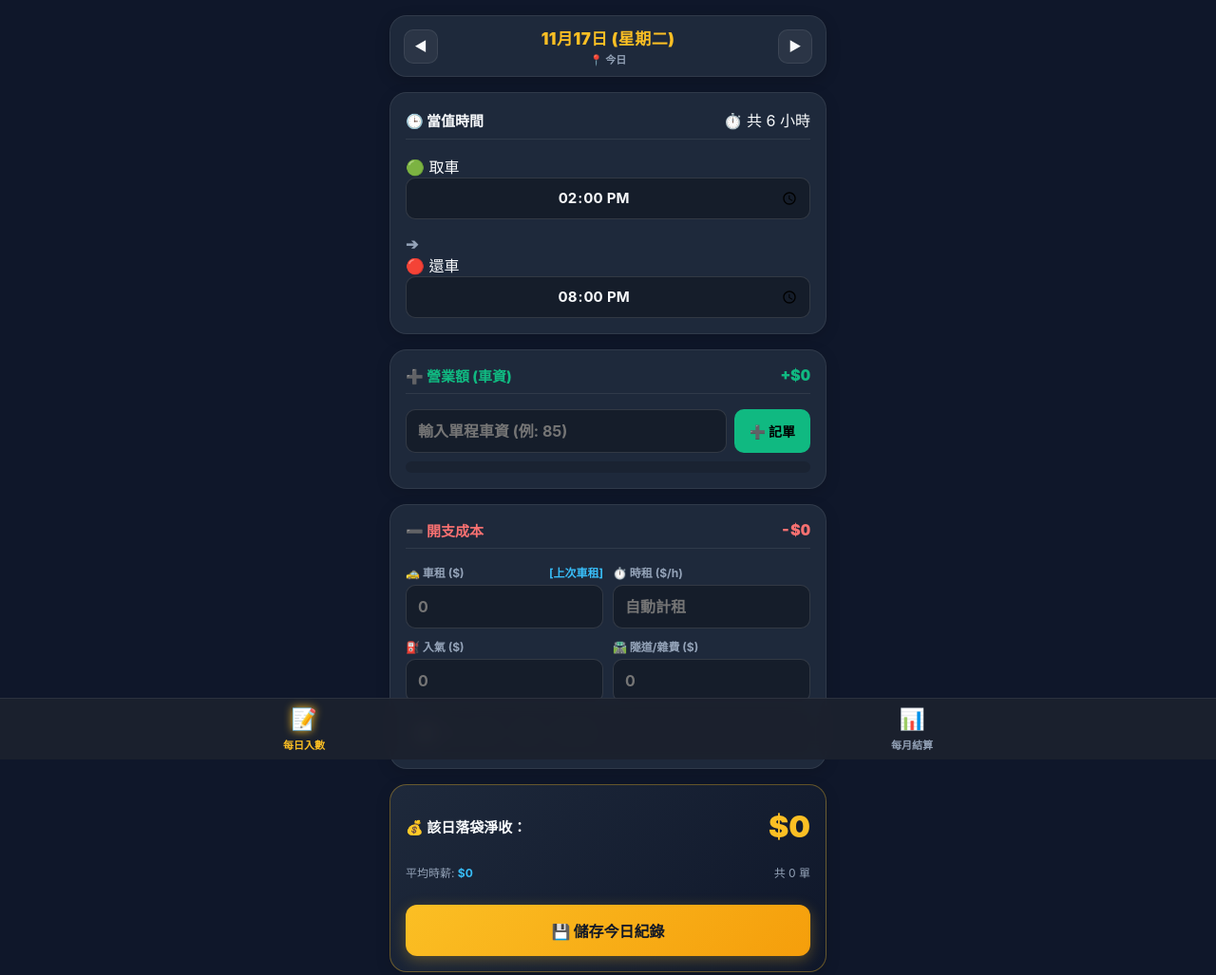
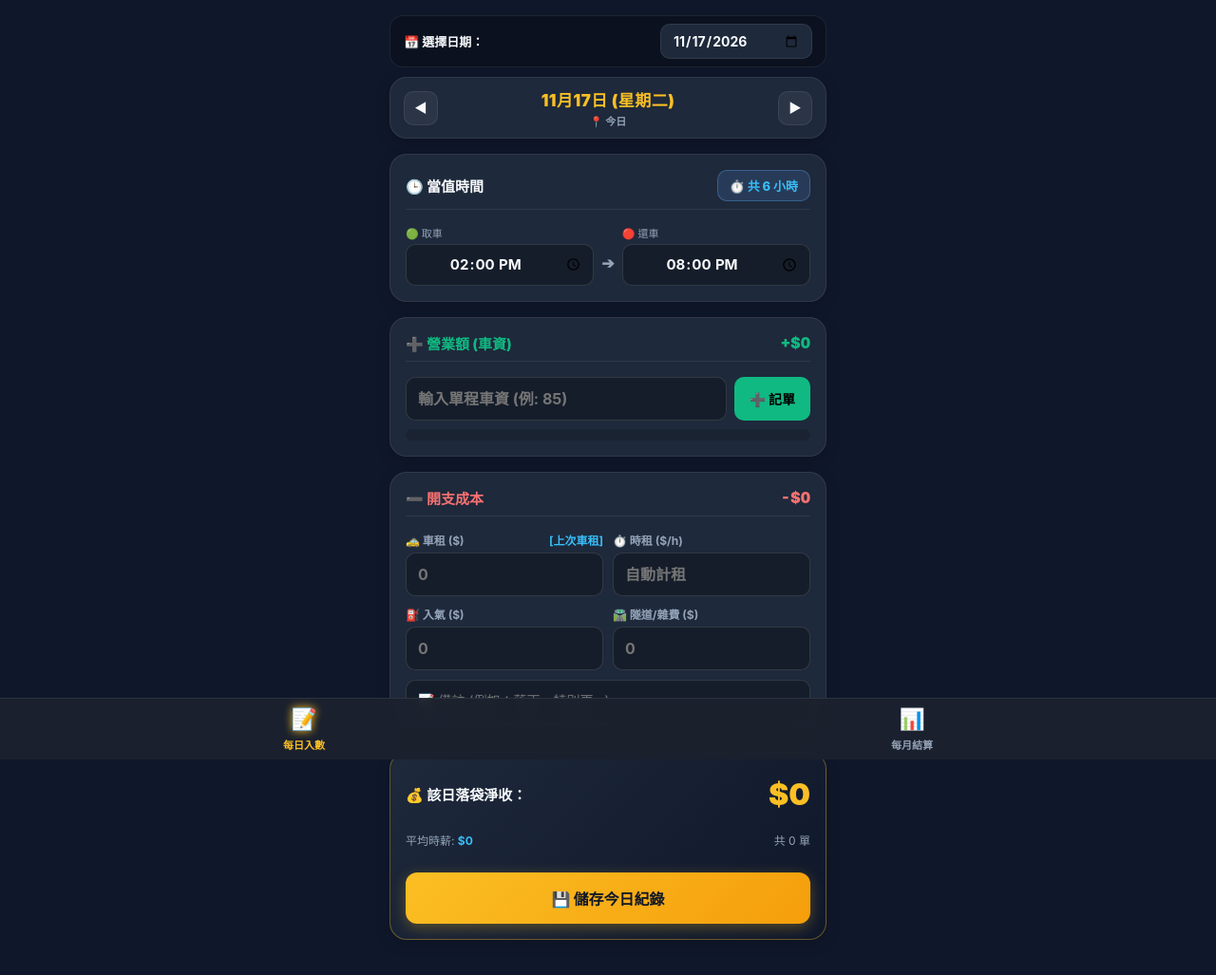
Before and after one commit to ahka0208-creator/Taxidriver, a plain HTML site: page index.html in a window 1280 px wide. Shown: the whole page at 95% size. Drawn offline with Linux system fonts and the light colour scheme.

Commit message:
Update index.html

```diff
--- a/index.html
+++ b/index.html
@@ -57,6 +57,33 @@
         }
 
         /* ================= 每日專屬導航 ================= */
+        .quick-jump-row {
+            display: flex;
+            justify-content: space-between;
+            align-items: center;
+            background: rgba(0, 0, 0, 0.25);
+            padding: 8px 14px;
+            border-radius: 14px;
+            border: 1px solid var(--border);
+            margin-bottom: -6px;
+        }
+        .quick-jump-row span {
+            font-size: 13px;
+            font-weight: bold;
+            color: var(--text-main);
+        }
+        .jump-date-input {
+            width: 160px;
+            background: var(--bg-card);
+            border: 1px solid var(--border);
+            color: var(--text-main);
+            padding: 8px 12px;
+            border-radius: 10px;
+            font-size: 14px;
+            font-weight: bold;
+            outline: none;
+        }
+
         .day-nav-bar {
             background: var(--bg-card);
             border: 1px solid var(--border);
@@ -148,7 +175,7 @@
             justify-content: space-between;
             font-weight: bold;
         }
-        .num-input, .time-input, .note-input {
+        .num-input, .date-input, .time-input, .note-input {
             width: 100%;
             background: rgba(0, 0, 0, 0.28);
             border: 1px solid rgba(255, 255, 255, 0.12);
@@ -162,9 +189,29 @@
         }
         .time-input { font-size: 15px; padding: 10px; text-align: center; }
         .note-input { font-size: 14px; font-weight: normal; }
-        .num-input:focus, .time-input:focus {
+        .num-input:focus, .time-input:focus, .jump-date-input:focus {
             border-color: var(--primary);
             background: rgba(0, 0, 0, 0.45);
+        }
+
+        /* 時間選擇區域調整 */
+        .time-picker-grid {
+            display: grid;
+            grid-template-columns: 1fr auto 1fr;
+            align-items: center;
+            gap: 8px;
+        }
+        .time-box { display: flex; flex-direction: column; gap: 4px; }
+        .time-box label { font-size: 11px; color: var(--text-muted); }
+        .duration-badge {
+            background: rgba(96, 165, 250, 0.15);
+            border: 1px solid rgba(96, 165, 250, 0.35);
+            color: var(--accent-blue);
+            font-size: 13px;
+            font-weight: 800;
+            padding: 6px 12px;
+            border-radius: 10px;
+            white-space: nowrap;
         }
 
         /* 逐單記帳專屬 (清單式) */
@@ -262,7 +309,7 @@
             font-size: 14px;
             font-weight: bold;
             cursor: pointer;
-            display: none; /* 只有當日已有紀錄時顯示 */
+            display: none;
         }
 
         /* ================= 月份統計與歷史 (Tab 2) ================= */
@@ -364,8 +411,14 @@
 <body>
 
 <div class="container">
-    <!-- ================= 版面 1：每日入數 (Daily Page) ================= -->
+    <!-- ================= 版面 1：每日入數 (Tab Daily) ================= -->
     <div id="tabDaily" class="tab-content active">
+
+        <!-- 新增：獨立選擇日期跳轉行 -->
+        <div class="quick-jump-row">
+            <span>📅 選擇日期：</span>
+            <input type="date" id="workDate" class="jump-date-input" onchange="onDateChange()">
+        </div>
 
         <!-- 每日專屬導航 -->
         <div class="day-nav-bar">
@@ -407,7 +460,6 @@
                     <input type="number" inputmode="decimal" id="tripAmount" class="num-input" placeholder="輸入單程車資 (例: 85)" onkeypress="if(event.key==='Enter') addTrip()">
                     <button class="trip-add-btn" onclick="addTrip()">➕ 記單</button>
                 </div>
-                <!-- 垂直清單式顯示每一單 -->
                 <div class="trip-list" id="tripListContainer"></div>
             </div>
         </div>
@@ -509,11 +561,7 @@
 </div>
 
 <script>
-    // 獨立資料庫，採用 v6 確保無舊格式衝突
     let records = JSON.parse(localStorage.getItem('hk_taxi_ledger_v6')) || [];
-    if (records.length === 0) {
-        records = JSON.parse(localStorage.getItem('hk_taxi_ledger_v5')) || [];
-    }
 
     let currentViewDateObj = new Date();
     let currentHours = 6;
@@ -523,13 +571,11 @@
     const WEEKDAYS = ["日", "一", "二", "三", "四", "五", "六"];
 
     window.onload = () => {
-        // 設定預設時間
         const savedStart = localStorage.getItem('hk_taxi_start_time');
         const savedEnd = localStorage.getItem('hk_taxi_end_time');
         if (savedStart) document.getElementById('startTime').value = savedStart;
         if (savedEnd) document.getElementById('endTime').value = savedEnd;
 
-        // 初始化月曆過濾器為今個月
         const yyyy = currentViewDateObj.getFullYear();
         const mm = String(currentViewDateObj.getMonth() + 1).padStart(2, '0');
         document.getElementById('filterMonth').value = `${yyyy}-${mm}`;
@@ -569,6 +615,14 @@
         loadDayData(currentViewDateObj);
     }
 
+    function onDateChange() {
+        const newDateStr = document.getElementById('workDate').value;
+        if (newDateStr) {
+            currentViewDateObj = new Date(newDateStr);
+            loadDayData(currentViewDateObj);
+        }
+    }
+
     function jumpToSpecificDay(dateStr) {
         currentViewDateObj = new Date(dateStr);
         loadDayData(currentViewDateObj);
@@ -578,8 +632,9 @@
     // 載入指定日期的資料去畫面
     function loadDayData(dObj) {
         const dateStr = getFormattedDate(dObj);
+        document.getElementById('workDate').value = dateStr; // 同步更新頂部選擇日期
 
-        // 更新頂部標題
+        // 更新導航標題
         const m = dObj.getMonth() + 1;
         const d = dObj.getDate();
         const w = WEEKDAYS[dObj.getDay()];
@@ -589,7 +644,6 @@
         const isToday = (dateStr === getFormattedDate(now));
         document.getElementById('dayNavSub').innerText = isToday ? "📍 今日" : "點擊返回今日";
 
-        // 搜尋資料庫有無呢日嘅紀錄
         const record = records.find(r => r.date === dateStr);
 
         if (record) {
@@ -610,7 +664,6 @@
             currentEditingId = null;
             currentTrips = [];
 
-            // 如果無紀錄，清空開支 (但保留時間同帶入上次車租/時薪)
             const savedHourlyRate = localStorage.getItem('hk_taxi_hourly_rate');
             const lastRent = localStorage.getItem('hk_taxi_last_rent');
 
@@ -707,7 +760,7 @@
         return (num >= 0 ? '$' : '-$') + Math.abs(Math.round(num)).toLocaleString();
     }
 
-    // ================= 逐單記帳 (清單式渲染) =================
+    // ================= 逐單記帳 (清單式) =================
     function addTrip() {
         const input = document.getElementById('tripAmount');
         const val = parseFloat(input.value);
@@ -735,7 +788,6 @@
             return;
         }
 
-        // 倒序顯示
         [...currentTrips].reverse().forEach((amt, reversedIdx) => {
             const realIdx = currentTrips.length - 1 - reversedIdx;
             container.innerHTML += `
@@ -750,7 +802,6 @@
         });
     }
 
-    // 實時計算
     function calcLive() {
         const totalInc = currentTrips.reduce((sum, amt) => sum + amt, 0);
         const rent = getVal('expRent');
@@ -794,7 +845,6 @@
             return;
         }
 
-        // 記住時間與車租設定
         localStorage.setItem('hk_taxi_start_time', startTime);
         localStorage.setItem('hk_taxi_end_time', endTime);
         if (rent > 0) localStorage.setItem('hk_taxi_last_rent', rent);
@@ -818,20 +868,17 @@
         };
 
         if (currentEditingId) {
-            // 更新舊有紀錄
             recordData.id = currentEditingId;
             const index = records.findIndex(r => r.id === currentEditingId);
             if (index !== -1) records[index] = recordData;
         } else {
-            // 新增紀錄
             recordData.id = 'tx-' + Date.now();
-            records.push(recordData); // 新版直接 push, sorting 會搞掂
+            records.push(recordData);
         }
 
         records.sort((a, b) => b.date.localeCompare(a.date));
         localStorage.setItem('hk_taxi_ledger_v6', JSON.stringify(records));
 
-        // 刷新畫面並顯示刪除掣
         loadDayData(currentViewDateObj);
         alert('✅ 已儲存此日結算！');
     }
@@ -877,7 +924,6 @@
         filtered.forEach(item => {
             const card = document.createElement('div');
             card.className = `day-group-card ${item.net < 0 ? 'loss' : ''}`;
-            // 點擊成張卡自動跳去嗰日
             card.onclick = () => jumpToSpecificDay(item.date);
 
             let expBreakdown = [];
```
